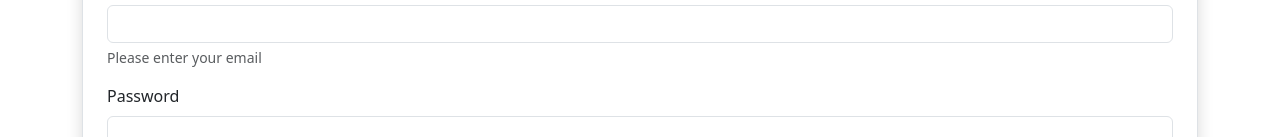
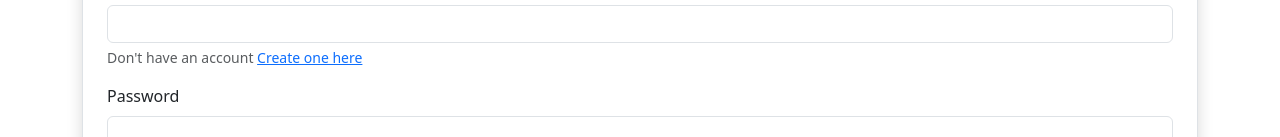
Before and after one commit to joseph-ampfer/AI_Chat_220, a plain HTML site: page login.html in a window 1280 px wide. Shown: the part 330-467 px from the top of the page. Drawn offline with nearby package versions, Linux system fonts and the light colour scheme.

Commit message:
added a "already have/don't have account" button to each page

```diff
--- a/login.html
+++ b/login.html
@@ -21,7 +21,7 @@
               <div class="mb-3">
                 <label for="exampleInputEmail1" class="form-label">Email address</label>
                 <input type="email" class="form-control" id="exampleInputEmail1" aria-describedby="emailHelp">
-                <div id="emailHelp" class="form-text">Please enter your email</div>
+                <div id="emailHelp" class="form-text">Don't have an account <a href = signup.html>Create one here</a> </div>
               </div>
               <div class="mb-3">
                 <label for="exampleInputPassword1" class="form-label">Password</label>
```
Also changed, not shown: signup.html (+1 -1 lines).
